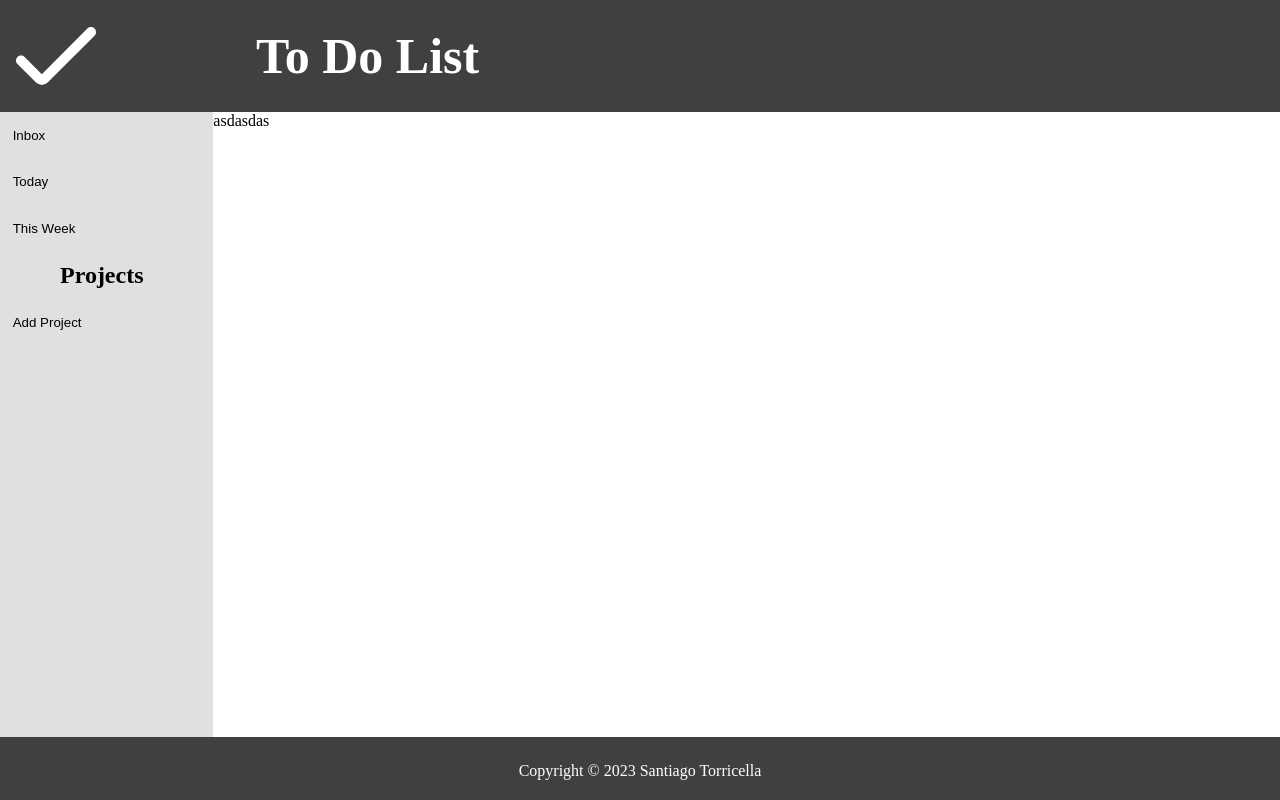
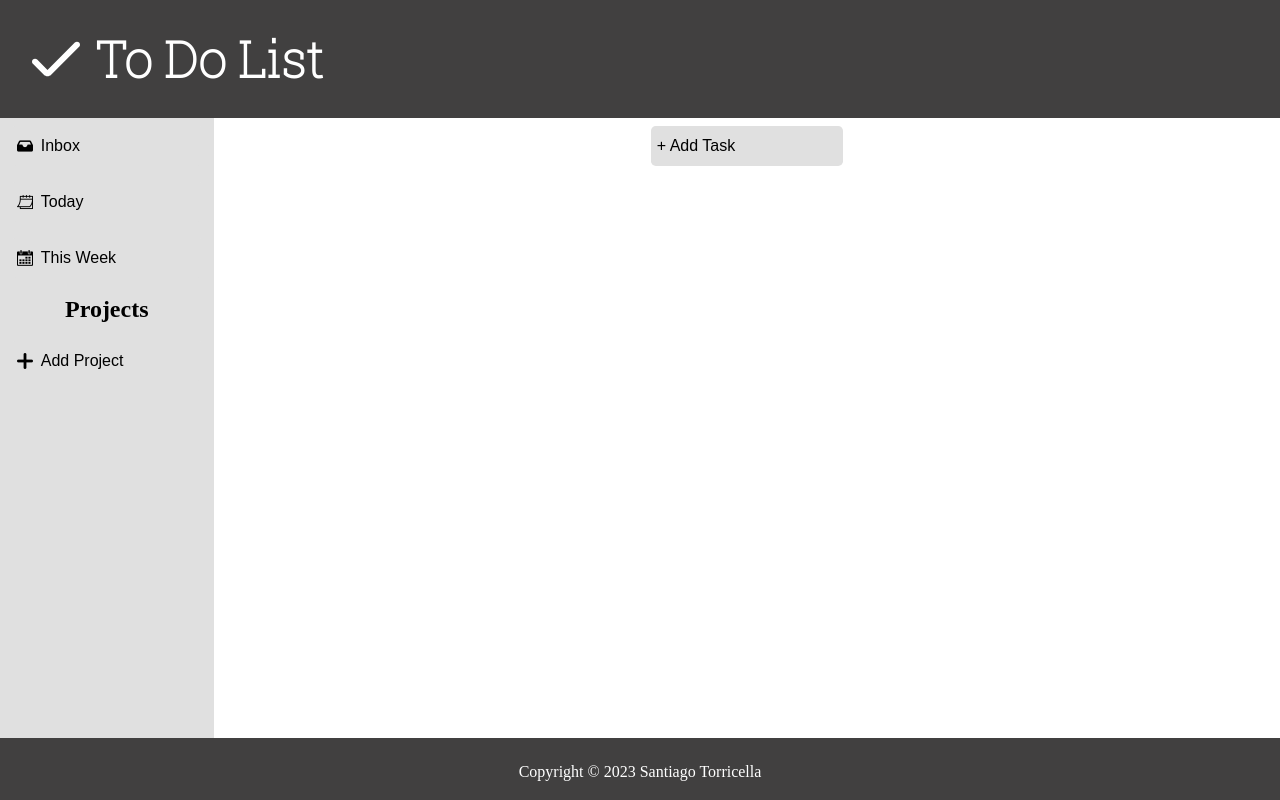
Before and after one commit to SantiagoTorricella/To-do-list, a website built with webpack: page dist/index.html in a window 1280 px wide. Built offline with Linux system fonts and the light colour scheme.

Commit message:
UI Overhaul

```diff
--- a/src/styles/main.css
+++ b/src/styles/main.css
@@ -22,19 +22,28 @@ body {
 }
 
 .img-logo {
-  height: 5em;
-  width: 5em;
+  height: 4em;
+  width: 3em;
+  margin-left: 1em;
 }
 
 .logo h1 {
   font-size: 50px;
-  margin-left: 2em;
+  margin-left: -1em;
+  font-family: "Roboto Condensed", sans-serif;
+  font-family: "Roboto Slab", serif;
 }
 
 .nav {
   grid-column: 1/2;
   grid-row: 2/3;
   background-color: rgb(224, 224, 224);
+}
+
+.nav-icons {
+  width: 1em;
+  height: 1em;
+  margin-right: 0.5em;
 }
 
 .default-list {
@@ -44,13 +53,16 @@ body {
 }
 
 button {
+  display: flex;
+  align-items: center;
   border: none;
   border-radius: 0.3em;
   margin: 0.5em 0em;
   background-color: rgb(224, 224, 224);
-  width: 15em;
+  width: 12em;
   height: 2.5em;
-  text-align: start;
+  font-size: medium;
+  font-weight: 400;
 }
 
 button:hover {
@@ -59,13 +71,19 @@ button:hover {
 }
 
 h1 {
-  padding: 10px 60px;
+  padding: 10px 65px;
 }
 
 .project-preview {
   background-color: rgb(255, 255, 255);
   grid-column: 2/3;
   grid-row: 2/3;
+  display: flex;
+  justify-content: center;
+  align-items: start;
+}
+
+.task-button {
 }
 
 .project-add-popup {
```
Also changed, not shown: dist/bundle.js, dist/icons/calendar-week.png (added), dist/icons/calendar.png (added), dist/icons/inbox.png (added), dist/icons/plus.png (added), dist/index.html.
